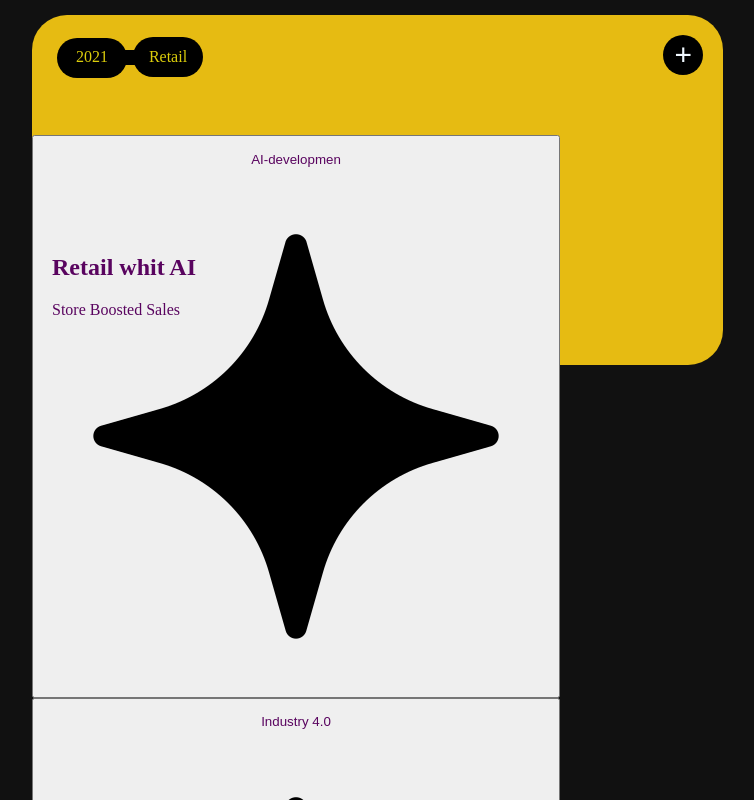
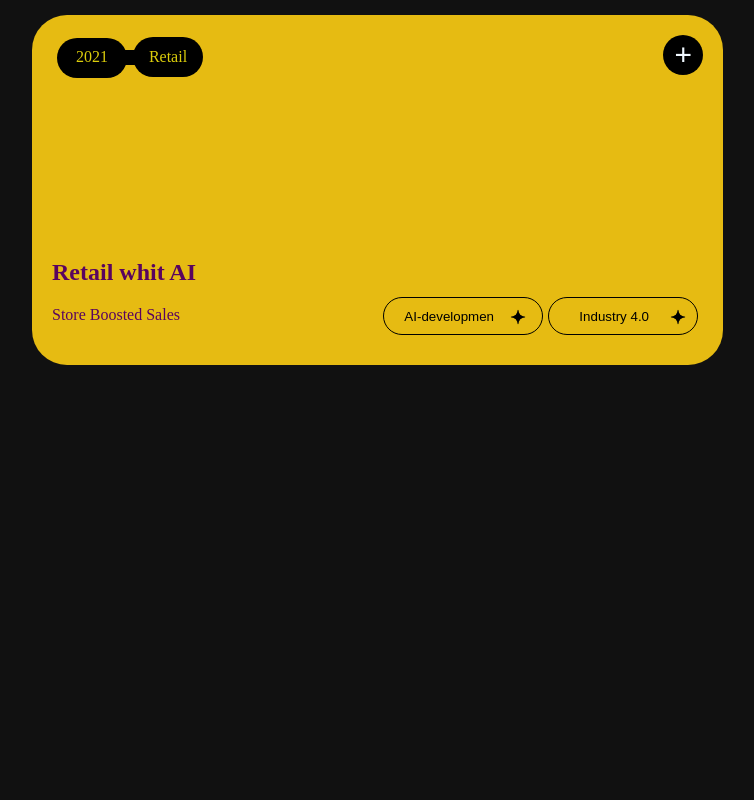
Before and after one commit to github-amirhossein/simple-dev-blog, a React (Vite) app: page / in a window 1280 px wide. Shown: the part 2580-3380 px from the top of the page, without its empty margins (32-786 px from the left). After the commit the page ends 3159 px from the top, so only its background shows below. Built offline with nearby package versions, Linux system fonts and the light colour scheme.

Commit message:
Update App.css

```diff
--- a/src/App.css
+++ b/src/App.css
@@ -433,11 +433,58 @@ a{
 .Retail{
     position: absolute;
     left: 20px;
-    bottom: 30px;
+    bottom: 25px;
     color: #59045f;
 }
 .Retail h2 , p{
     color: #59045f;
+}
+.but-retail{
+    position: absolute;
+    right: 20px;
+    bottom: 30px;
+}
+.ai-development{
+    float: left;
+    margin-right: 5px;
+    width: 160px;
+    border: 1px solid #000000;
+    background-color: #e6bb12;
+    border-radius: 30px;
+    height: 38px;
+    padding: 10px;
+}
+.ai-development p{
+    color: #000000;
+    margin: 0;
+    width: 110px;
+    float: left;
+    margin-top: 1px;
+}
+.ai-development img{
+    width: 18px;
+    height: 18px;
+}
+.indust{
+    float: left;
+    margin-right: 5px;
+    width: 150px;
+    border: 1px solid #000000;
+    background-color: #e6bb12;
+    border-radius: 30px;
+    height: 38px;
+    padding: 10px;
+}
+.indust p{
+    color: #000000;
+    margin: 0;
+    width: 110px;
+    float: left;
+    margin-top: 1px;
+}
+.indust img{
+    width: 18px;
+    height: 18px;
 }
 
 
```
